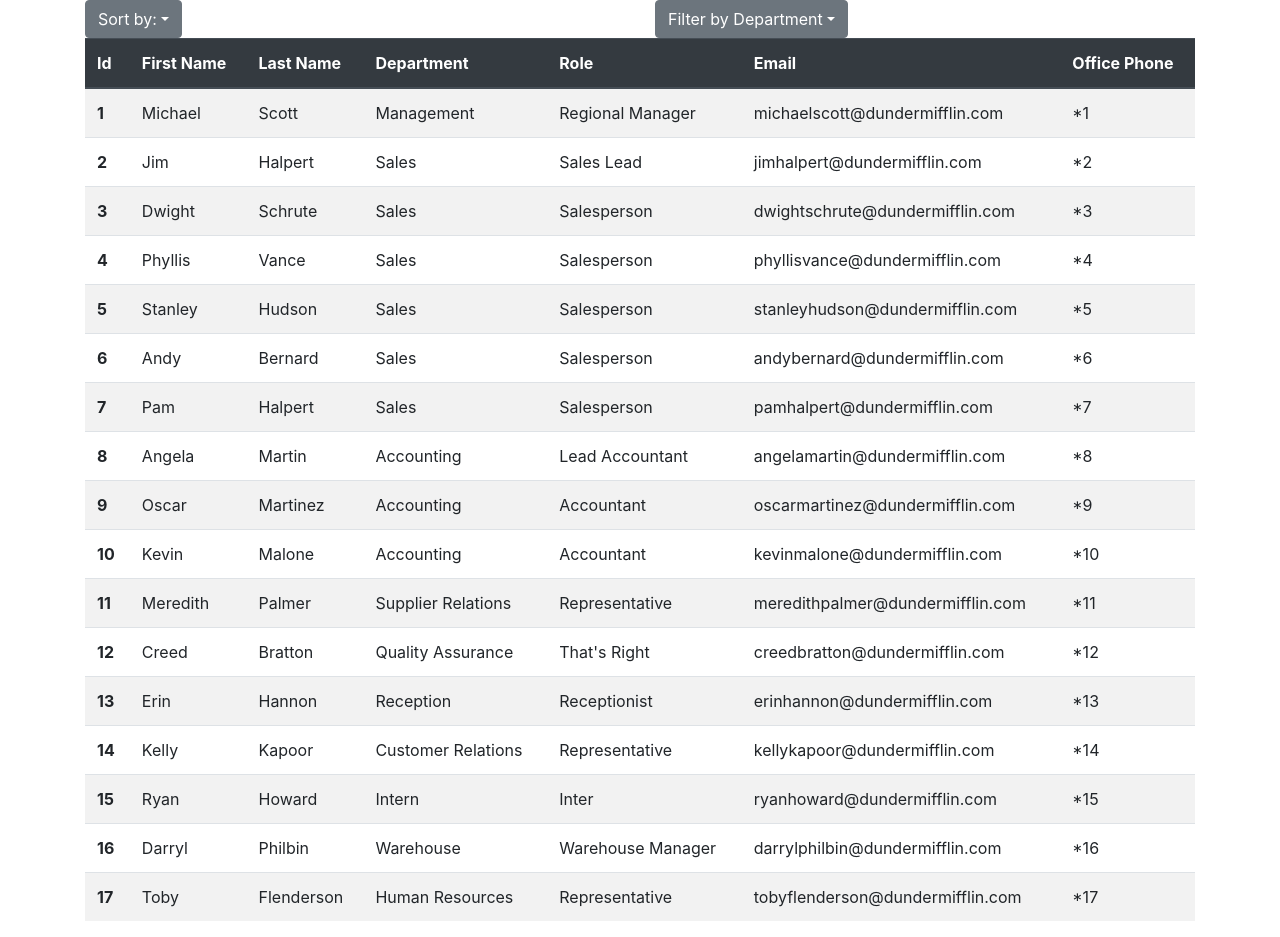
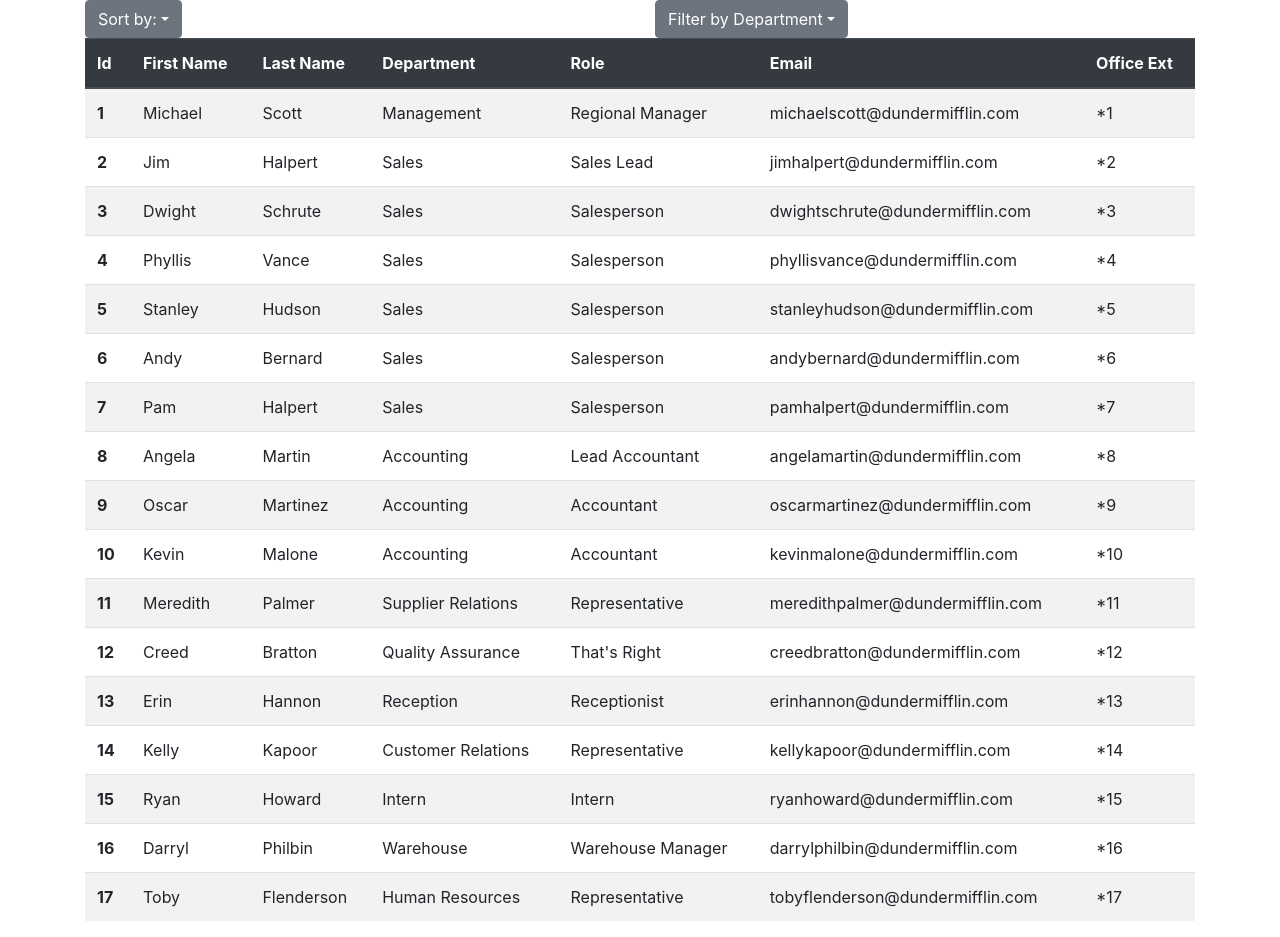
Before and after one commit to dmabell693/React-Employee-Directory, a React (Create React App) app: page / in a window 1280 px wide. Built offline with nearby package versions, Linux system fonts and the light colour scheme.

Commit message:
added sort functions

```diff
--- a/src/App.js
+++ b/src/App.js
@@ -37,9 +37,33 @@
   }
 
   sortFirstName = () => {
-    console.log("hey dickhead");
     let sortFirstNameArr = this.state.employees.sort((a, b) => (a.first_name > b.first_name) ? 1 : -1);
     this.setState({employees: sortFirstNameArr});
+  }
+
+  sortLastName = () => {
+    let sortLastNameArr = this.state.employees.sort((a, b) => (a.last_name > b.last_name) ? 1 : -1);
+    this.setState({employees: sortLastNameArr});
+  }
+
+  sortDepartment = () => {
+    let sortDepartmentArr = this.state.employees.sort((a, b) => (a.department > b.department) ? 1 : -1);
+    this.setState({employees: sortDepartmentArr});
+  }
+
+  sortRole = () => {
+    let sortRoleArr = this.state.employees.sort((a, b) => (a.role > b.role) ? 1 : -1);
+    this.setState({employees: sortRoleArr});
+  }
+
+  sortEmail = () => {
+    let sortEmailArr = this.state.employees.sort((a, b) => (a.email > b.email) ? 1 : -1);
+    this.setState({employees: sortEmailArr});
+  }
+
+  sortOfficeExt = () => {
+    let sortOfficeExtArr = this.state.employees.sort((a, b) => (a.office_ext - b.office_ext) ? 1 : -1);
+    this.setState({employees: sortOfficeExtArr});
   }
 
   render() {
@@ -50,6 +74,11 @@
       filterRepresentative={() => this.filterRepresentative()}
       resetForm={() => this.resetForm()}
       sortFirstName={() => this.sortFirstName()}
+      sortLastName={() => this.sortLastName()}
+      sortDepartment={() => this.sortDepartment()}
+      sortRole={() => this.sortRole()}
+      sortEmail={() => this.sortEmail()}
+      sortOfficeExt={() => this.sortOfficeExt()}
       >
         <Table>
           <TableHead />
@@ -63,7 +92,7 @@
                 department={employee.department}
                 role={employee.role}
                 email={employee.email}
-                office_phone={employee.office_phone}
+                office_ext={employee.office_ext}
               />
             ))}
           </TableBody>
--- a/src/components/TableHead/index.js
+++ b/src/components/TableHead/index.js
@@ -12,7 +12,7 @@
                 <th scope="col">Department</th>
                 <th scope="col">Role</th>
                 <th scope="col">Email</th>
-                <th scope="col">Office Phone</th>
+                <th scope="col">Office Ext</th>
             </tr>
         </thead>
     )
--- a/src/components/TableRow/index.js
+++ b/src/components/TableRow/index.js
@@ -13,7 +13,7 @@
             <td>{props.department}</td>
             <td>{props.role}</td>
             <td>{props.email}</td>
-            <td>{props.office_phone}</td>
+            <td>{props.office_ext}</td>
         </tr>
     )
 }
--- a/src/components/Wrapper/index.js
+++ b/src/components/Wrapper/index.js
@@ -14,6 +14,11 @@
                     </button>
                     <div className="dropdown-menu" aria-labelledby="dropdownMenuButton">
                         <button className="dropdown-item" onClick={props.sortFirstName}>First Name</button>
+                        <button className="dropdown-item" onClick={props.sortLastName}>Last Name</button>
+                        <button className="dropdown-item" onClick={props.sortDepartment}>Department</button>
+                        <button className="dropdown-item" onClick={props.sortRole}>Role</button>
+                        <button className="dropdown-item" onClick={props.sortEmail}>Email</button>
+                        <button className="dropdown-item" onClick={props.sortOfficeExt}>Office Ext</button>
                     </div>
                 </div>
 
--- a/src/employees.json
+++ b/src/employees.json
@@ -6,7 +6,7 @@
         "department": "Management",
         "role": "Regional Manager",
         "email": "michaelscott@dundermifflin.com",
-        "office_phone": "*1"
+        "office_ext": "*1"
     },
     {
         "id": 2,
@@ -15,7 +15,7 @@
         "department": "Sales",
         "role": "Sales Lead",
         "email": "jimhalpert@dundermifflin.com",
-        "office_phone": "*2"
+        "office_ext": "*2"
     },
     {
         "id": 3,
@@ -24,7 +24,7 @@
         "department": "Sales",
         "role": "Salesperson",
         "email": "dwightschrute@dundermifflin.com",
-        "office_phone": "*3"
+        "office_ext": "*3"
     },
     {
         "id": 4,
@@ -33,7 +33,7 @@
         "department": "Sales",
         "role": "Salesperson",
         "email": "phyllisvance@dundermifflin.com",
-        "office_phone": "*4"
+        "office_ext": "*4"
     },
     {
         "id": 5,
@@ -42,7 +42,7 @@
         "department": "Sales",
         "role": "Salesperson",
         "email": "stanleyhudson@dundermifflin.com",
-        "office_phone": "*5"
+        "office_ext": "*5"
     },
     {
         "id": 6,
@@ -51,7 +51,7 @@
         "department": "Sales",
         "role": "Salesperson",
         "email": "andybernard@dundermifflin.com",
-        "office_phone": "*6"
+        "office_ext": "*6"
     },
     {
         "id": 7,
@@ -60,7 +60,7 @@
         "department": "Sales",
         "role": "Salesperson",
         "email": "pamhalpert@dundermifflin.com",
-        "office_phone": "*7"
+        "office_ext": "*7"
     },
     {
         "id": 8,
@@ -69,7 +69,7 @@
         "department": "Accounting",
         "role": "Lead Accountant",
         "email": "angelamartin@dundermifflin.com",
-        "office_phone": "*8"
+        "office_ext": "*8"
     },
     {
         "id": 9,
@@ -78,7 +78,7 @@
         "department": "Accounting",
         "role": "Accountant",
         "email": "oscarmartinez@dundermifflin.com",
-        "office_phone": "*9"
+        "office_ext": "*9"
     },
     {
         "id": 10,
@@ -87,7 +87,7 @@
         "department": "Accounting",
         "role": "Accountant",
         "email": "kevinmalone@dundermifflin.com",
-        "office_phone": "*10"
+        "office_ext": "*10"
     },
     {
         "id": 11,
@@ -96,7 +96,7 @@
         "department": "Supplier Relations",
         "role": "Representative",
         "email": "meredithpalmer@dundermifflin.com",
-        "office_phone": "*11"
+        "office_ext": "*11"
     },
     {
         "id": 12,
@@ -105,7 +105,7 @@
         "department": "Quality Assurance",
         "role": "That's Right",
         "email": "creedbratton@dundermifflin.com",
-        "office_phone": "*12"
+        "office_ext": "*12"
     },
     {
         "id": 13,
@@ -114,7 +114,7 @@
         "department": "Reception",
         "role": "Receptionist",
         "email": "erinhannon@dundermifflin.com",
-        "office_phone": "*13"
+        "office_ext": "*13"
     },
     {
         "id": 14,
@@ -123,16 +123,16 @@
         "department": "Customer Relations",
         "role": "Representative",
         "email": "kellykapoor@dundermifflin.com",
-        "office_phone": "*14"
+        "office_ext": "*14"
     },
     {
         "id": 15,
         "first_name": "Ryan",
         "last_name": "Howard",
         "department": "Intern",
-        "role": "Inter",
+        "role": "Intern",
         "email": "ryanhoward@dundermifflin.com",
-        "office_phone": "*15"
+        "office_ext": "*15"
     },
     {
         "id": 16,
@@ -141,7 +141,7 @@
         "department": "Warehouse",
         "role": "Warehouse Manager",
         "email": "darrylphilbin@dundermifflin.com",
-        "office_phone": "*16"
+        "office_ext": "*16"
     },
     {
         "id": 17,
@@ -150,6 +150,6 @@
         "department": "Human Resources",
         "role": "Representative",
         "email": "tobyflenderson@dundermifflin.com",
-        "office_phone": "*17"
+        "office_ext": "*17"
     }
 ]
```
